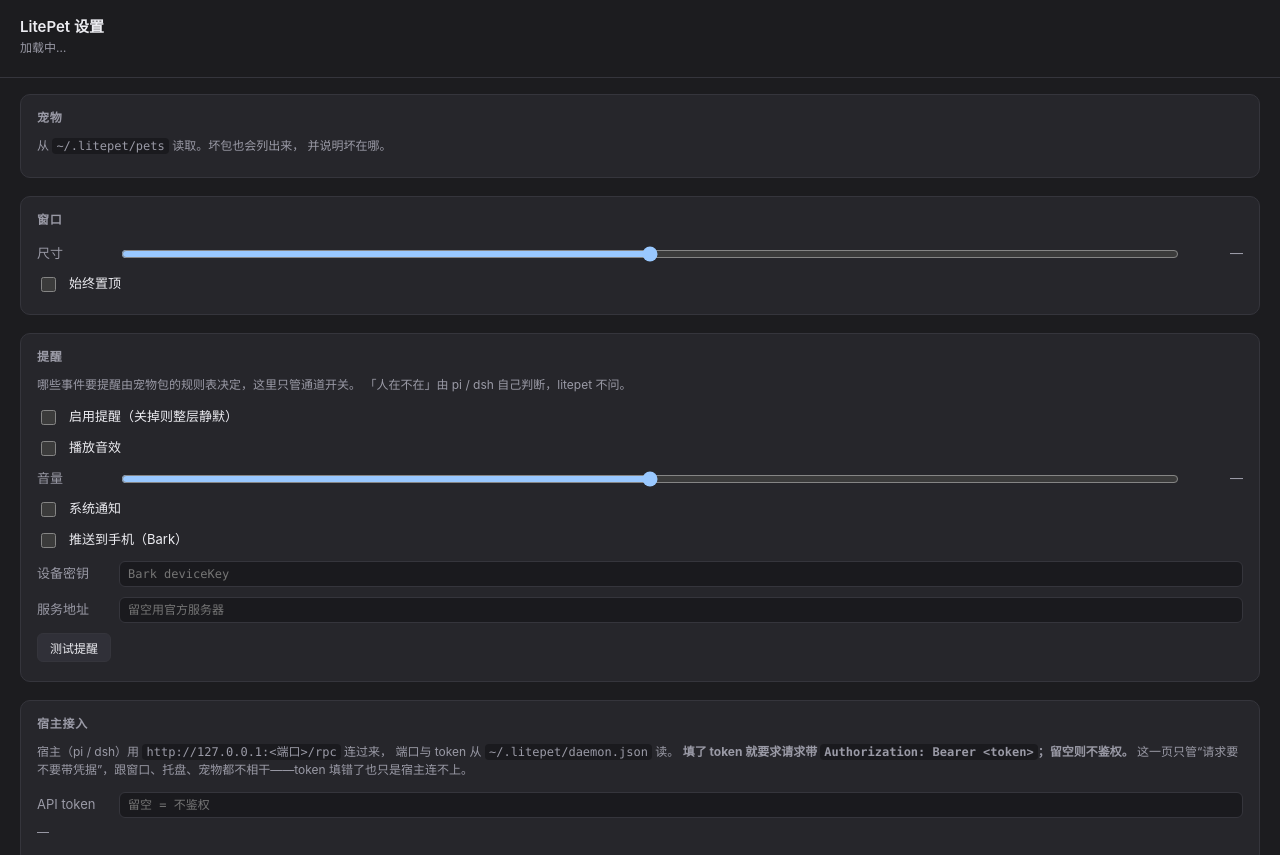
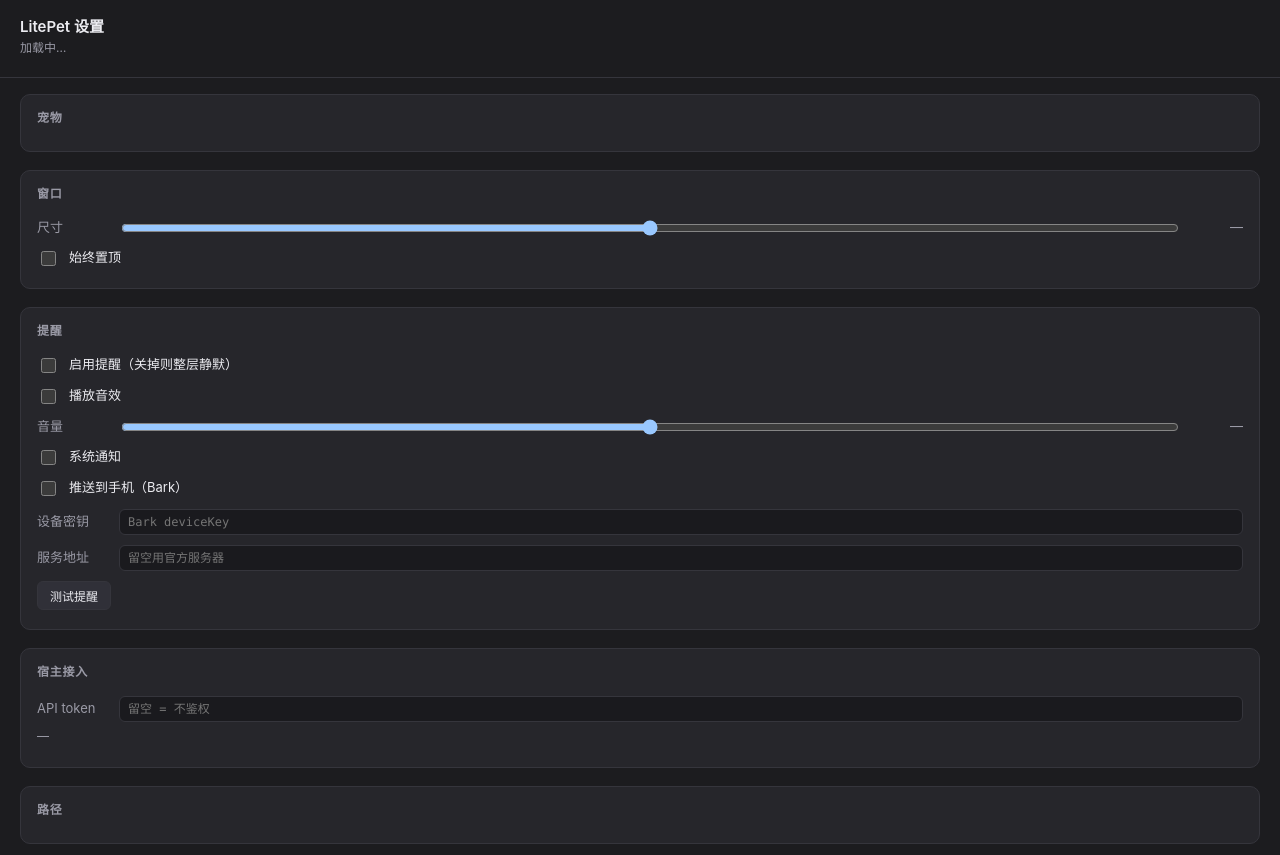
Before and after one commit to gunduziba/litepet, a plain HTML site: page ui/config.html in a window 1280 px wide. Shown: the top 855 px of the page. Drawn offline with Linux system fonts and the light colour scheme.

Commit message:
refactor(ui): 精简设置页的说明文字
设置页每个区都顶着一大段解释，说的都是本系统在别处已经说清的事，实际用
起来只是占地方：宠物目录在下面「路径」区本来就列着；提醒要发哪些由宠物包
的规则表决定，那是包的事；token 的语义在文档里写着。所以：

- 删掉「宠物」「提醒」「宿主接入」三区的静态说明段。宠物区删掉之后，
  里面那个 `<code id="pets-root">` 也一并没了，`renderPaths` 里给它赋值那行
  必须一起删——`el()` 取不到元素会抛，而宠物目录没丢，「路径」区本来就有。
- 鉴权状态位改成只在出问题时说话：没填 token（= 不鉴权）返回空串，
  不再把「留空 = 不鉴权」重复写一遍——那句由输入框的 placeholder 表达。
  填了但用不了的 token 仍然当场报出来，这条不能省：那是「宿主一定连不上」
  的状态，等重启之后去翻日志就晚了。

`check-ui.mjs` 原来断言「清空 token 后状态位要出现『不鉴权』」，现在改成
断言状态位为空，并补一条断言卡住 placeholder——否则「留空 = 不鉴权」
就没有任何地方表达了。

Co-Authored-By: pi <noreply@pi.dev>

```diff
--- a/ui/config.html
+++ b/ui/config.html
@@ -14,10 +14,6 @@
     <main>
       <section>
         <h2>宠物</h2>
-        <p class="hint">
-          从 <code id="pets-root">~/.litepet/pets</code> 读取。坏包也会列出来，
-          并说明坏在哪。
-        </p>
         <ul class="pets" id="pets"></ul>
       </section>
 
@@ -36,10 +32,6 @@
 
       <section>
         <h2>提醒</h2>
-        <p class="hint">
-          哪些事件要提醒由宠物包的规则表决定，这里只管通道开关。
-          「人在不在」由 pi / dsh 自己判断，litepet 不问。
-        </p>
         <label class="row">
           <input id="notify-enabled" type="checkbox" />
           <span>启用提醒（关掉则整层静默）</span>
@@ -89,12 +81,6 @@
 
       <section>
         <h2>宿主接入</h2>
-        <p class="hint">
-          宿主（pi / dsh）用 <code>http://127.0.0.1:&lt;端口&gt;/rpc</code> 连过来，
-          端口与 token 从 <code>~/.litepet/daemon.json</code> 读。
-          <b>填了 token 就要求请求带 <code>Authorization: Bearer &lt;token&gt;</code>；留空则不鉴权。</b>
-          这一页只管“请求要不要带凭据”，跟窗口、托盘、宠物都不相干——token 填错了也只是宿主连不上。
-        </p>
         <div class="row">
           <span class="label">API token</span>
           <input
--- a/ui/config.js
+++ b/ui/config.js
@@ -61,16 +61,18 @@
 }
 
 /**
- * 鉴权状态的一句话说明。
+ * 鉴权状态的说明：**只在出问题时给话**。
  *
- * 只有 token 一个字段，所以这里只有三种情形：没填（不鉴权）、填了但用不了、填好了。
+ * 只有 token 一个字段，所以只有两种情形需要说话：填了但用不了、填好了。
+ * 没填（= 不鉴权）返回空串——“留空就不鉴权”这句由输入框的 placeholder 表达，
+ * 状态位再写一遍是多余的。
  * 规则是 `src/config.rs` 里 `Config::auth_gate` 的镜像——那边才是权威，
- * 这里再算一遍是因为「宿主一定连不上」和「接口对本机全开」这两种状态
- * 必须在**改完当场**就能看见，而不是等重启之后去翻日志。改规则时两处一起改。
+ * 这里再算一遍是因为「宿主一定连不上」必须在**改完当场**就能看见，
+ * 而不是等重启之后去翻日志。改规则时两处一起改。
  */
 function authStateHint(auth) {
   if (auth.token === '') {
-    return '留空 = 不鉴权：接口只绑回环，但本机上任何程序（包括浏览器里的网页）都能连。';
+    return '';
   }
   // 可见 ASCII 且不含空白，与 Rust 侧的 `is_ascii_graphic` 同义。
   if (!/^[\x21-\x7e]+$/.test(auth.token)) {
@@ -257,7 +259,6 @@
 
 /** 渲染路径信息。 */
 function renderPaths(info) {
-  el('pets-root').textContent = info.petsRoot ?? '未知';
   const rows = [
     ['家目录', info.home],
     ['宠物目录', info.petsRoot],
```
Also changed, not shown: scripts/check-ui.mjs (+7 -2 lines).
